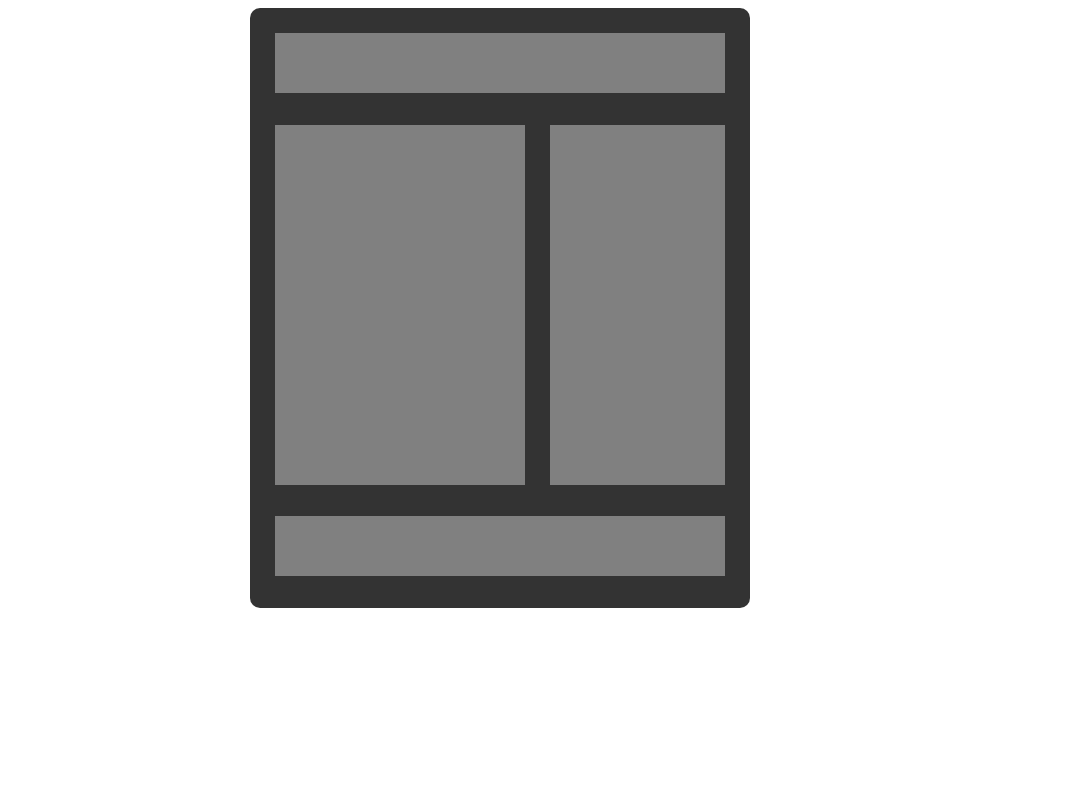
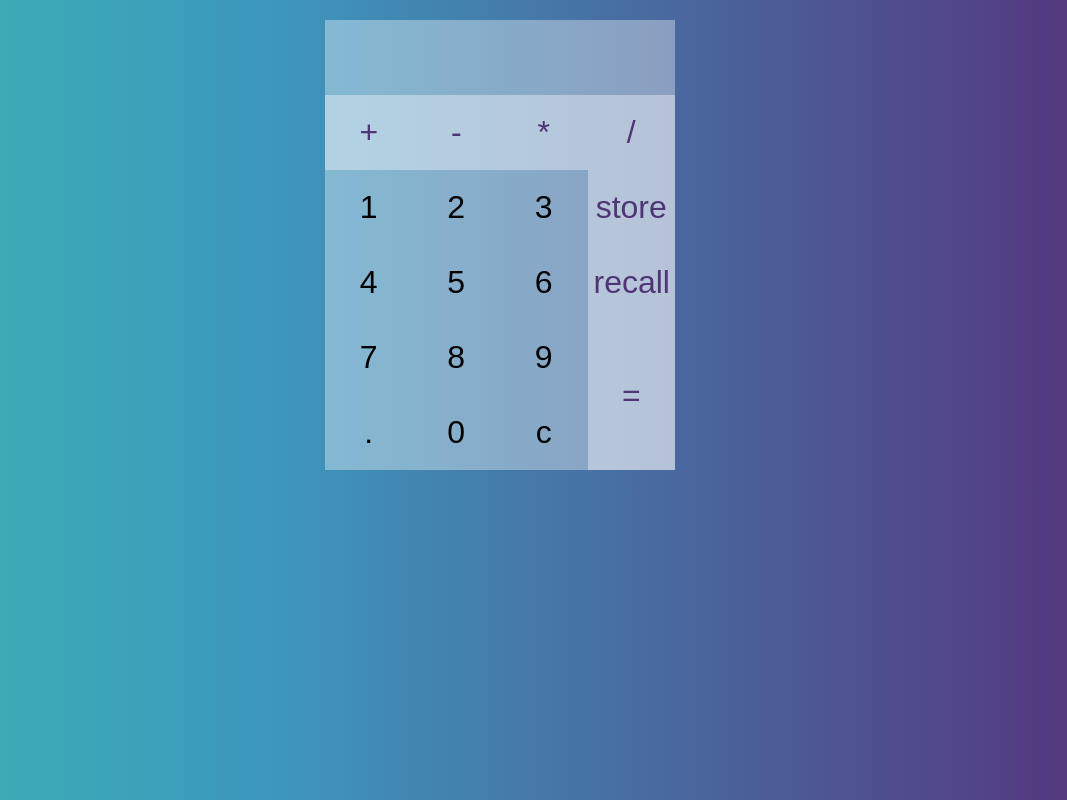
Before and after one commit to benreckas/js1-takehome, a plain HTML site: page index.html in a window 1280 px wide. Shown: the whole page, without its empty margins (140-1207 px from the left). Drawn offline with Linux system fonts and the light colour scheme.

Commit message:
Completed calculator.

```diff
--- a/css/style.css
+++ b/css/style.css
@@ -6,53 +6,125 @@
 }
 
 body {
-  background-color: white;
+  /*background-color: white;*/
+  background-image: linear-gradient(to right, #3ab5b0 0%, #3d99be 31%, #56317a 100%);
+  margin: 20px;
+}
+
+input {
+  font-family: sans-serif;
+  border-radius: 0px;
+  border: 0px;
+  outline: none;
 }
 
 .calculator {
-  background-color: #333;
-  border-radius: 10px;
-  width: 500px;
-  height: 600px;
+  background-color: rgba(255,255,255,.2);
+  width: 350px;
+  height: 450px;
   margin: auto;
   display: flex;
   justify-content: center;
-  align-items: space-between;
   flex-wrap: wrap;
+  /*border: 1px solid white;*/
   /*align-content: center;*/
-
 }
 
 .view-window {
-  width: 90%;
-  height: 10%;
-  background-color: gray;
-  display: block;
-  margin-top: 5%;
+  width: 100%;
+  height: 16.66667%;
+  background-color: rgba(255,255,255,.2);
+  display: flex;
+  align-content: center;
+  flex-wrap: nowrap;
+  font-size: 2em;
+  font-family: monospace;
+}
+
+.operators {
+  width: 100%;
+  height: 16.66667%;
+  display: flex;
+  flex-wrap: wrap;
+  /*justify-content: space-around;*/
+  align-items: center;
 }
 
 .column-left {
-  width: 50%;
-  height: 60%;
-  background-color: gray;
-  display: block;
-  margin-right: 5%;
+  width: 75%;
+  height: 66.66667%;
+  /*background-color: gray;*/
+  display: flex;
+  flex-wrap: wrap;
+  /*justify-content: space-around;*/
+  align-items: center;
 }
 
 .column-right {
-  width: 35%;
-  height: 60%;
-  background-color: gray;
-  display: block;
+  width: 25%;
+  height: 66.66667%;
+  /*background-color: gray;*/
+  display: flex;
+  flex-wrap: wrap;
+  /*justify-content: space-around;*/
+  align-items: center;
 }
 
-.run-calc {
-  width: 90%;
-  background-color: gray;
-  display: block;
-  height: 10%;
+.operators > input {
+  width: 25%;
+  height: 100%;
+  background-color: rgba(255,255,255,.5);
+  /*border: white solid 1px;*/
+  font-size: 2em;
+  font-weight: lighter;
+  color: rgb(80,53,118);
+}
+
+.column-left > input {
+  width: 33.33334%;
+  height: 25%;
+  background-color: rgba(255,255,255,.2);
+  /*border: white solid 1px;*/
+  font-size: 2em;
+  font-weight: lighter;
+}
+
+.column-right > input {
+  width: 100%;
+  height: 25%;
+  background-color: rgba(255,255,255,.5);
+  /*border: white solid 1px;*/
+  font-size: 2em;
+  /*text-transform: uppercase;*/
+  font-weight: lighter;
+  color: rgb(80,53,118);
+}
+
+.column-right :last-child {
+  height: 50%;
+}
+
+.run-calc > input {
+  width: 100%;
+  height: 100%;
+  color: white;
+  /*border: white solid 1px;*/
+  font-size: 2em;
+  text-transform: uppercase;
+  font-weight: bolder;
+}
+
+p {
+  font-family: sans-serif;
+  font-weight: lighter;
+  margin: 15px 0 0 10px;
+  font-size: 1.2em;
 }
 
 /*.calculator > div {
 
 }*/
+
+input:active {
+  background-color: rgba(255,255,255,.7);
+}
--- a/index.html
+++ b/index.html
@@ -6,29 +6,33 @@
     <link rel="stylesheet" href="css/style.css">
   </head>
   <body class="flex">
-
     <div class="calculator">
-      <div class="view-window"></div>
+      <div class="view-window"><p id="calcView"></p></div>
+      <div class="operators">
+        <input type="button" id="keys" value="+" onclick='calcView("+")'>
+        <input type="button" id="keys" value="-" onclick='calcView("-")'>
+        <input type="button" id="keys" value="*" onclick='calcView("*")'>
+        <input type="button" id="keys" value="/" onclick='calcView("/")'>
+      </div>
       <div class="column-left">
-        <div class="button"></div>
-        <div class="button"></div>
-        <div class="button"></div>
-        <div class="button"></div>
-        <div class="button"></div>
-        <div class="button"></div>
-        <div class="button"></div>
-        <div class="button"></div>
-        <div class="button"></div>
+        <input type="button" id="keys" value="1" onclick='calcView("1")'>
+        <input type="button" id="keys" value="2" onclick='calcView("2")'>
+        <input type="button" id="keys" value="3" onclick='calcView("3")'>
+        <input type="button" id="keys" value="4" onclick='calcView("4")'>
+        <input type="button" id="keys" value="5" onclick='calcView("5")'>
+        <input type="button" id="keys" value="6" onclick='calcView("6")'>
+        <input type="button" id="keys" value="7" onclick='calcView("7")'>
+        <input type="button" id="keys" value="8" onclick='calcView("8")'>
+        <input type="button" id="keys" value="9" onclick='calcView("9")'>
+        <input type="button" id="keys" value="." onclick='calcView(".")'>
+        <input type="button" id="keys" value="0" onclick='calcView("0")'>
+        <input type="button" id="keys" value="c" onclick='calcView("c")'>
       </div>
       <div class="column-right">
-        <div class="button"></div>
-        <div class="button"></div>
-        <div class="button"></div>
-        <div class="button"></div>
-        <div class="button"></div>
-        <div class="button"></div>
+        <input type="button" id="keys" value="store" onclick='mem()'>
+        <input type="button" id="keys" value="recall" onclick='recall()'>
+        <input type="button" id="keys" value="=" onclick='calc()'>
       </div>
-      <div class="run-calc"></div>
     </div>
     <script src="js/scripts.js" type="text/javascript"></script>
   </body>
--- a/js/scripts.js
+++ b/js/scripts.js
@@ -1,3 +1,23 @@
-// + - * /
-// basic nums 0-9 and =
-// num mem store and recall
+const view = document.querySelector('#calcView');
+var store;
+
+function calcView(btnInput) {
+  view.innerHTML += btnInput;
+  if (btnInput === 'c') {
+    view.innerHTML = '';
+  }
+};
+
+function calc() {
+  let answer = view.innerHTML;
+  answer = eval(answer);
+  view.innerHTML = answer;
+};
+
+function mem() {
+  store = view.innerHTML;
+};
+
+function recall() {
+  view.innerHTML = store;
+};
```
